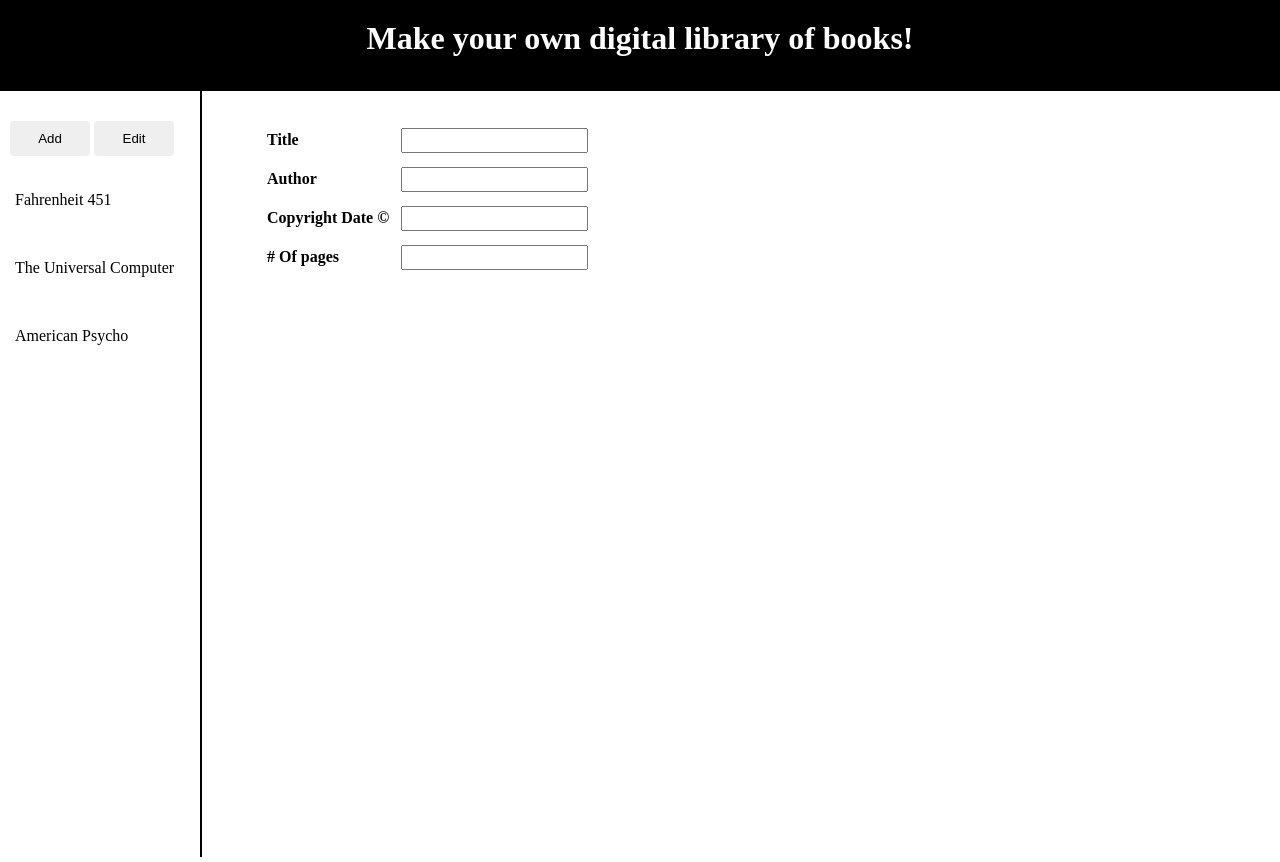
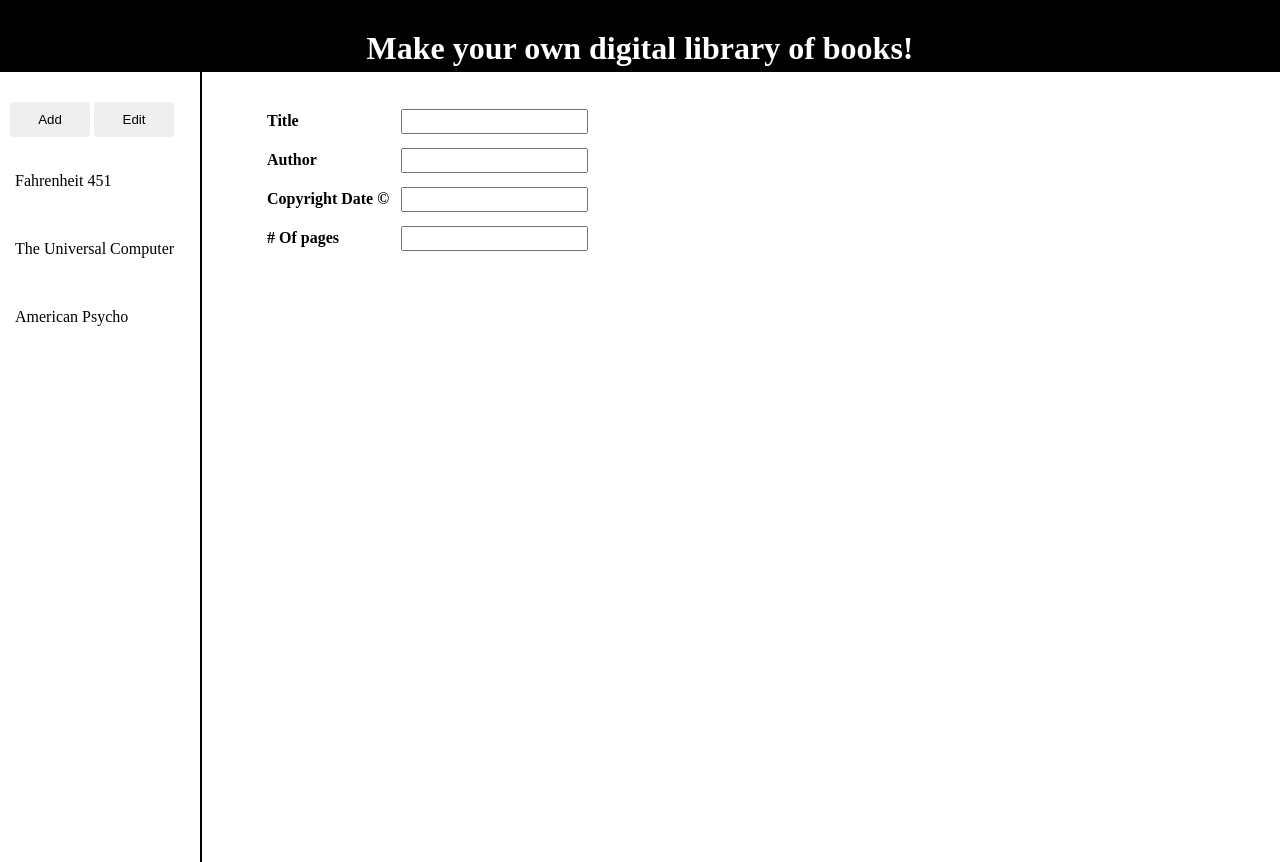
Before and after one commit to mark8769/BookFinder, a plain HTML site: page index.html in a window 1280 px wide. Drawn offline with Linux system fonts and the light colour scheme.

Commit message:
styles.css: Removed horizontal scrolling on page

```diff
--- a/styles.css
+++ b/styles.css
@@ -10,7 +10,9 @@ body{
     height: 100vh;
     /* Remove margin from all sides, navigation links are flush to border when highlighted. And so borders lines are flush with borders. */
     margin: 0px 0px 0px 0px;
+    /* Make page into an SPA (Single Page Application) */
     overflow-y: hidden;
+    overflow-x: hidden;
 }
 html{
     height: 100vh;
@@ -19,20 +21,19 @@ html{
 Set height, and add a border to bottom of heading.
 */
 h1{
-    height: 8%;
+    height: 5%;
     border-bottom: 2px solid black;
     /* Fill entire h1 element, need to remove margin and add padding instead */
     margin-bottom: 0px;
     margin-top: 0px;
-    padding-top: 20px;
-    padding-bottom: 5px;
+    padding-top: 30px;
     text-align: center;
     background-color: black;
     color:white;
 }
 /* Container for navigation bar and main content */
 .flex-container{
-    height: 92%;
+    height: 95%;
     display: flex;
     flex-direction: row;
 }
```
